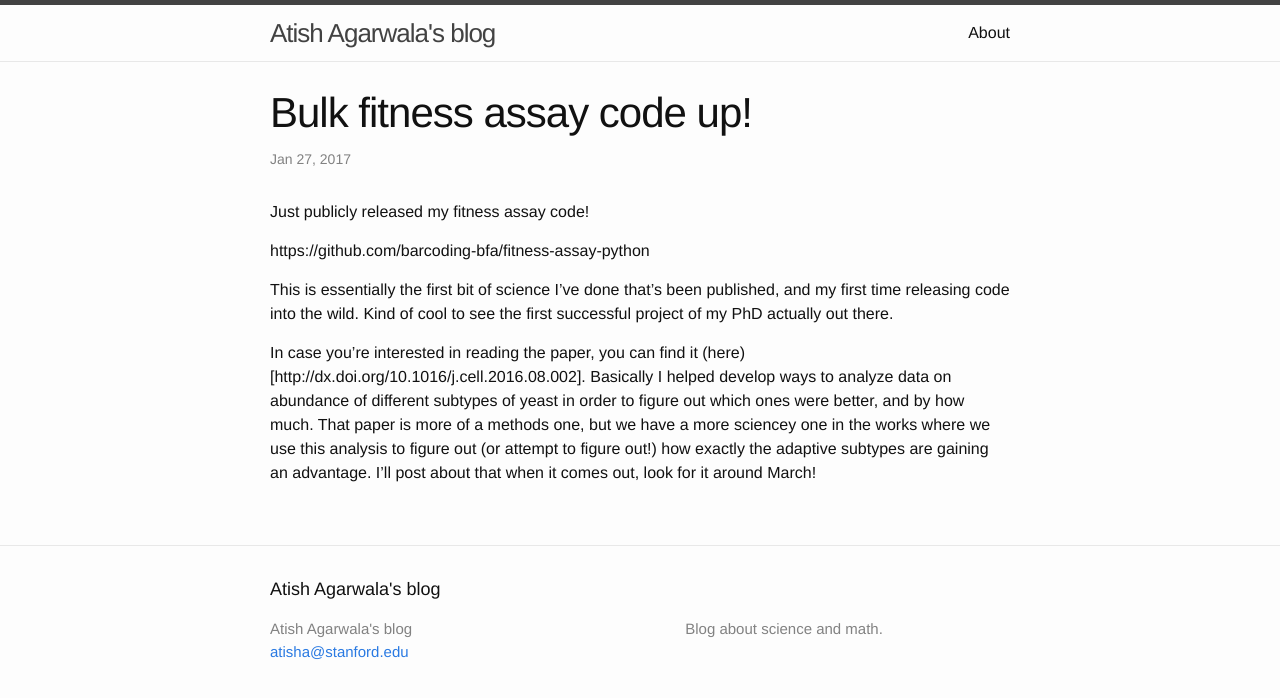
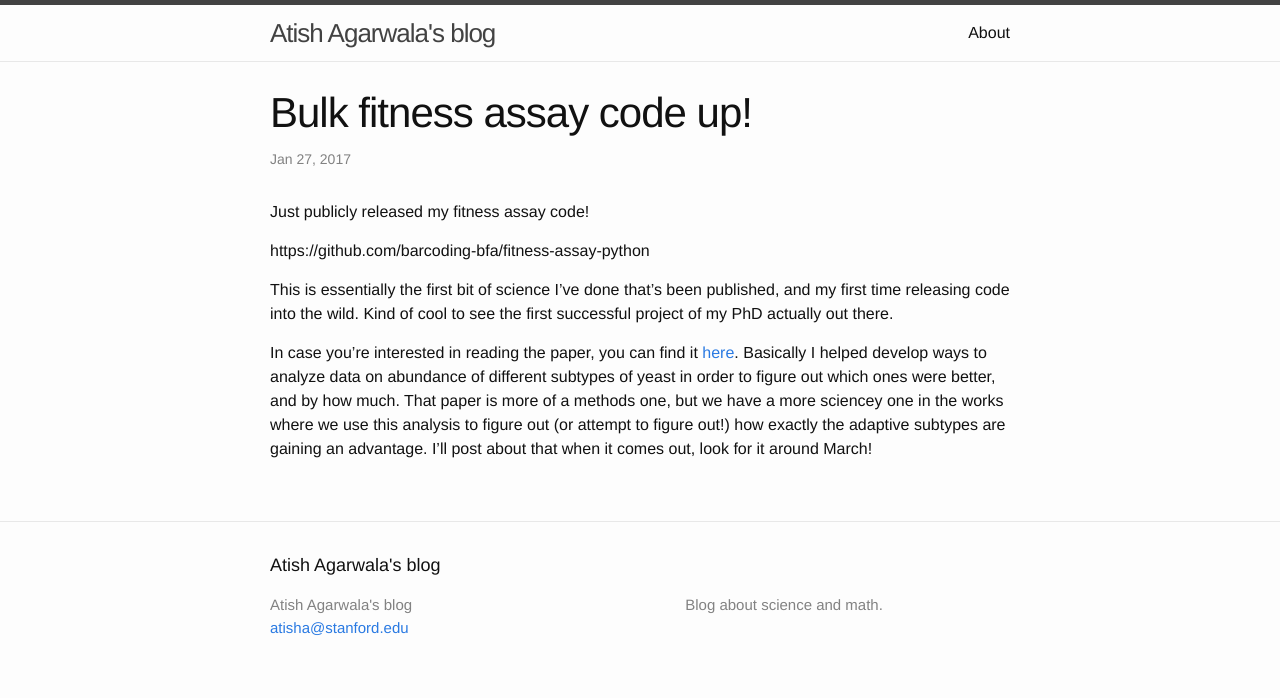
Before and after one commit to atishagarwala/atishagarwala.github.io, a Jekyll site: the page built from _posts/2017-01-27-Fitness-assay-code-done.markdown, in a window 1280 px wide. Shown: the top 698 px of the page. Built offline with Jekyll 4.4.1, drawn with Linux system fonts in a browser that asks for light colours; comment, search, counter and statistics services are not loaded.

Commit message:
Update 2017-01-27-Fitness-assay-code-done.markdown

```diff
--- a/_posts/2017-01-27-Fitness-assay-code-done.markdown
+++ b/_posts/2017-01-27-Fitness-assay-code-done.markdown
@@ -13,7 +13,7 @@ https://github.com/barcoding-bfa/fitness-assay-python
 This is essentially the first bit of science I've done that's been published, and my first time releasing code into the wild.
 Kind of cool to see the first successful project of my PhD actually out there.
 
-In case you're interested in reading the paper, you can find it (here)[http://dx.doi.org/10.1016/j.cell.2016.08.002]. Basically
+In case you're interested in reading the paper, you can find it [here](http://dx.doi.org/10.1016/j.cell.2016.08.002). Basically
 I helped develop ways to analyze data on abundance of different subtypes of yeast in order to figure out which ones were
 better, and by how much. That paper is more of a methods one, but we have a more sciencey one in the works where we use this
 analysis to figure out (or attempt to figure out!) how exactly the adaptive subtypes are gaining an advantage. I'll post
```
